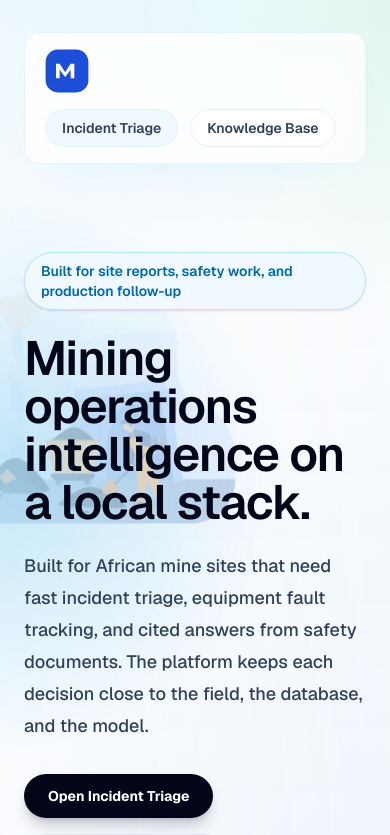
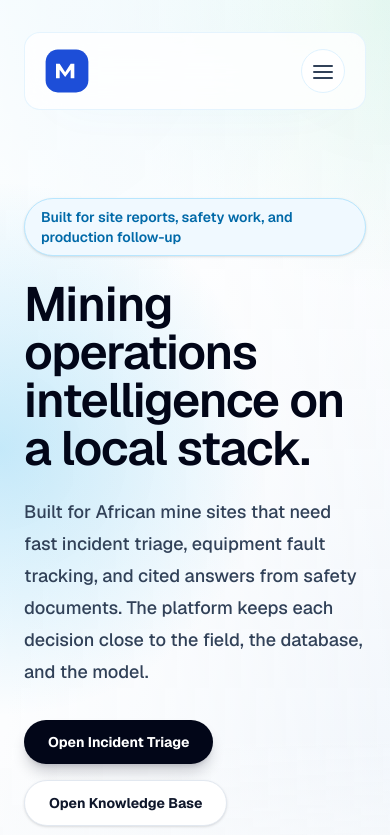
Before and after one commit to iPascal619/Minetech-Senior-Full-Stack-Developer-Technical-Assessment, a Next.js app: page / in a window 390 px wide. Shown: the top 835 px of the page. Built offline with nearby package versions, Linux system fonts and the light colour scheme.

Commit message:
Improve responsive landing page

```diff
--- a/src/app/page.tsx
+++ b/src/app/page.tsx
@@ -1,5 +1,8 @@
+"use client";
+
 import Image from "next/image";
 import Link from "next/link";
+import { useState } from "react";
 
 const highlights = [
   {
@@ -49,6 +52,8 @@ const howItWorks = [
 ];
 
 export default function Home() {
+  const [mobileMenuOpen, setMobileMenuOpen] = useState(false);
+
   return (
     <main className="relative overflow-hidden bg-slate-50">
       <div className="absolute inset-x-0 top-0 -z-10 h-[34rem] bg-[radial-gradient(circle_at_top_left,rgba(14,165,233,0.18),transparent_36%),radial-gradient(circle_at_top_right,rgba(16,185,129,0.16),transparent_32%),linear-gradient(180deg,rgba(248,251,255,0.96),rgba(238,243,249,0.82))]" />
@@ -63,16 +68,17 @@ export default function Home() {
             fill
             priority
             sizes="100vw"
-            className="object-cover object-[92%_center] opacity-60 mix-blend-multiply"
+            className="hidden object-cover object-[92%_center] opacity-60 mix-blend-multiply md:block"
             style={{ animation: "heroFloat 18s ease-in-out infinite" }}
           />
-          <div className="absolute inset-0 bg-[radial-gradient(circle_at_left,rgba(14,165,233,0.24),transparent_45%),linear-gradient(90deg,rgba(255,255,255,0.64)_0%,rgba(255,255,255,0.38)_42%,rgba(255,255,255,0.08)_100%)]" />
+          <div className="absolute inset-0 bg-[radial-gradient(circle_at_left,rgba(14,165,233,0.24),transparent_45%),linear-gradient(90deg,rgba(255,255,255,0.82)_0%,rgba(255,255,255,0.62)_42%,rgba(255,255,255,0.18)_100%)] md:bg-[radial-gradient(circle_at_left,rgba(14,165,233,0.24),transparent_45%),linear-gradient(90deg,rgba(255,255,255,0.64)_0%,rgba(255,255,255,0.38)_42%,rgba(255,255,255,0.08)_100%)]" />
+          <div className="absolute inset-x-0 bottom-0 h-40 bg-gradient-to-t from-slate-50/90 to-transparent md:hidden" />
         </div>
 
         <div className="relative mx-auto flex w-full max-w-7xl flex-col gap-12 px-6 py-8 lg:px-10 lg:py-10">
           <header className="rounded-2xl border border-sky-100/80 bg-white/80 px-5 py-4 shadow-[0_16px_50px_-36px_rgba(14,165,233,0.22)] backdrop-blur-xl sm:px-6">
-            <div className="flex flex-col gap-4 sm:flex-row sm:items-center sm:justify-between">
-              <div>
+            <div className="flex items-center justify-between gap-4">
+              <div className="shrink-0">
                 <Image
                   src="/minetech-logo.svg"
                   alt="MINETECH"
@@ -82,7 +88,27 @@ export default function Home() {
                   priority
                 />
               </div>
-              <nav className="flex flex-wrap gap-3 text-sm font-semibold text-slate-700">
+              <button
+                type="button"
+                className="inline-flex h-11 w-11 items-center justify-center rounded-full border border-sky-100 bg-white text-slate-700 transition hover:border-sky-200 hover:bg-sky-50 hover:text-slate-950 sm:hidden"
+                aria-label={mobileMenuOpen ? "Close menu" : "Open menu"}
+                aria-expanded={mobileMenuOpen}
+                onClick={() => setMobileMenuOpen((current) => !current)}
+              >
+                <span className="relative block h-5 w-5">
+                  <span
+                    className={`absolute left-0 top-1 h-0.5 w-5 rounded-full bg-current transition duration-300 ${mobileMenuOpen ? "translate-y-2 rotate-45" : ""}`}
+                  />
+                  <span
+                    className={`absolute left-0 top-2.5 h-0.5 w-5 rounded-full bg-current transition duration-300 ${mobileMenuOpen ? "opacity-0" : ""}`}
+                  />
+                  <span
+                    className={`absolute left-0 top-4 h-0.5 w-5 rounded-full bg-current transition duration-300 ${mobileMenuOpen ? "-translate-y-2 -rotate-45" : ""}`}
+                  />
+                </span>
+              </button>
+
+              <nav className="hidden flex-wrap gap-3 text-sm font-semibold text-slate-700 sm:flex">
                 <Link
                   href="/triage"
                   className="rounded-full border border-sky-100 bg-sky-50 px-4 py-2 transition hover:border-sky-200 hover:bg-sky-100 hover:text-sky-900"
@@ -96,6 +122,22 @@ export default function Home() {
                   Knowledge Base
                 </Link>
               </nav>
+            </div>
+            <div className={`mt-4 grid gap-3 sm:hidden ${mobileMenuOpen ? "grid" : "hidden"}`}>
+              <Link
+                href="/triage"
+                onClick={() => setMobileMenuOpen(false)}
+                className="rounded-xl border border-sky-100 bg-sky-50 px-4 py-3 text-sm font-semibold text-slate-800 transition hover:border-sky-200 hover:bg-sky-100 hover:text-slate-950"
+              >
+                Incident Triage
+              </Link>
+              <Link
+                href="/rag"
+                onClick={() => setMobileMenuOpen(false)}
+                className="rounded-xl border border-sky-100 bg-white px-4 py-3 text-sm font-semibold text-slate-800 transition hover:border-sky-200 hover:bg-sky-50 hover:text-slate-950"
+              >
+                Knowledge Base
+              </Link>
             </div>
           </header>
 
```
